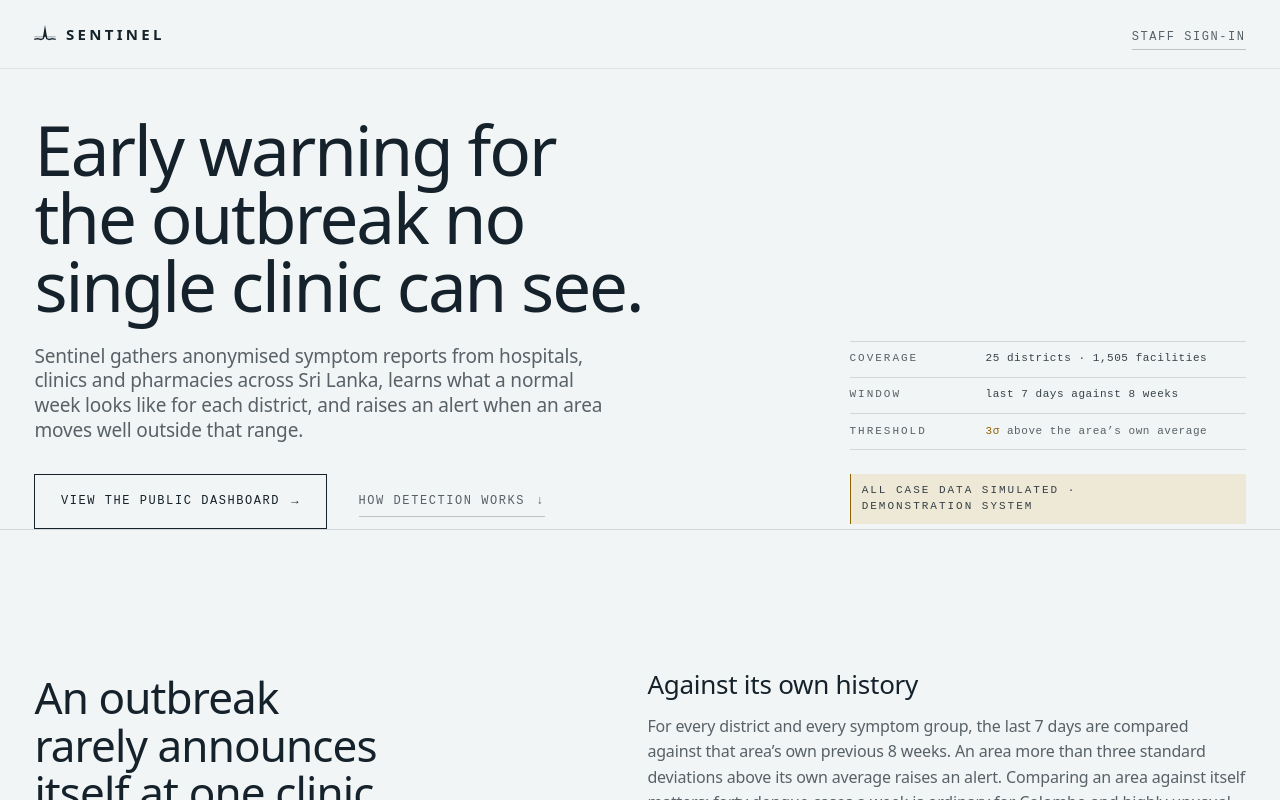
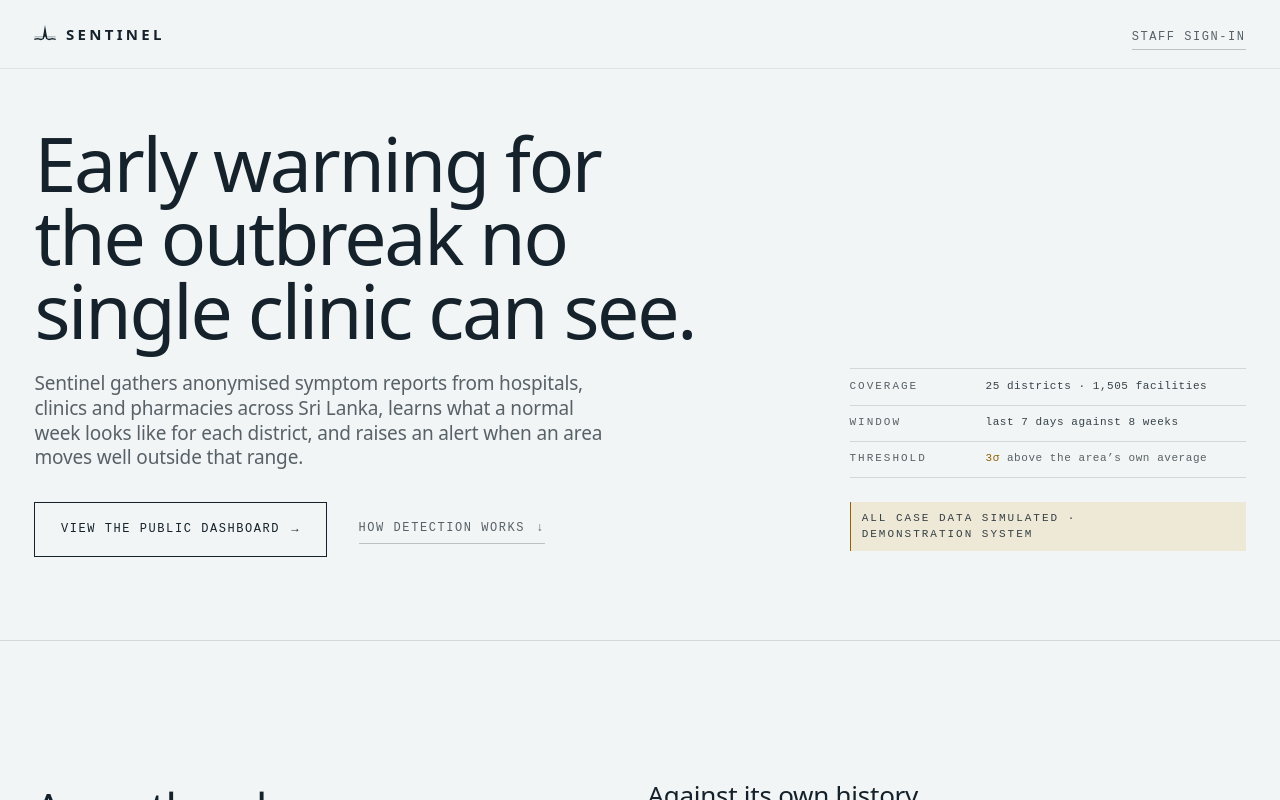
Before and after one commit to Rimaz17/sentinel, a React (Vite) app in the folder frontend/: page / in a window 1280 px wide. Shown: the top 800 px of the page. Built offline with nearby package versions, Linux system fonts and the light colour scheme.

Commit message:
style(landing): size the headline against its column, not the viewport

```diff
--- a/frontend/src/features/landing/sections/hero.css
+++ b/frontend/src/features/landing/sections/hero.css
@@ -1,5 +1,7 @@
+/* Generous on both sides: with no figure beneath it, the hero has the first
+   viewport to itself and the space is what gives it weight. */
 .hero {
-  padding-block: clamp(2rem, 1.4rem + 2.6vw, 3.5rem) 0;
+  padding-block: clamp(2.5rem, 1.6rem + 3.2vw, 4.5rem) clamp(3rem, 2rem + 4vw, 6rem);
 }
 
 .hero__inner {
@@ -10,13 +12,20 @@
 /* No max-width here. `ch` on this container resolves against its own 16px font,
    which on a phone clamps the whole column to about 235px and forces the
    headline into five lines and the action button outside its own box. The
-   measure belongs on the title, where `ch` scales with the display size. */
+   measure belongs on the title, where `ch` scales with the display size.
+
+   This is also the container the headline sizes itself against. */
 .hero__lede {
   min-width: 0;
+  container-type: inline-size;
+  container-name: lede;
 }
 
 .hero__title {
-  font-size: var(--step-display);
+  /* Single column: here the column IS the viewport, so vw is the honest unit.
+     The 5.8vw slope is chosen to meet the two-column value at the 60rem
+     breakpoint, so the headline does not jump size as the layout reflows. */
+  font-size: clamp(2.5rem, 5.8vw, 4rem);
   font-weight: var(--weight-medium);
   line-height: var(--leading-display);
   letter-spacing: var(--track-display);
@@ -94,6 +103,15 @@
 /* ---- Two columns once there is room ------------------------------------ */
 
 @media (min-width: 60rem) {
+  /* Two columns: the headline no longer spans the viewport, so it is sized
+     against its own column instead. 10.4cqw holds a constant ratio of column
+     width to type size, which is what keeps the headline at three even lines
+     all the way up. A viewport-fluid size drifts as the window narrows: at
+     1100px it produced a fourth line carrying only "no single". */
+  .hero__title {
+    font-size: clamp(2.5rem, 10.4cqw, 5rem);
+  }
+
   .hero__inner {
     grid-template-columns: minmax(0, 1.55fr) minmax(16rem, 0.85fr);
     align-items: end;
--- a/frontend/src/styles/type.css
+++ b/frontend/src/styles/type.css
@@ -19,10 +19,14 @@
   --font-mono: 'Geist Mono Variable', ui-monospace, 'Cascadia Code', 'Courier New', monospace;
 
   /* ---- Display ---------------------------------------------------------
-     Fluid from 360px to 1440px. The display ceiling is 5.25rem, under the
-     6rem cap; tracking tightens as size grows, because a grotesque set large
-     at default tracking reads loose. */
-  --step-display: clamp(2.375rem, 1.6rem + 3.4vw, 4.5rem);
+     The display size is NOT set here, because it is the one step in the scale
+     that does not belong to the viewport. The headline sits in a grid column
+     roughly half the viewport's width, and a viewport-fluid size makes the
+     ratio of column width to type size drift as the window narrows — which
+     changes where the real headline breaks. It is set in container units on
+     `.hero__title` instead, where that ratio stays fixed by construction.
+     Tracking still tightens as size grows, because a grotesque set large at
+     default tracking reads loose. */
   --step-title: clamp(1.75rem, 1.3rem + 2vw, 2.75rem);
   --step-section: clamp(1.25rem, 1.1rem + 0.7vw, 1.625rem);
   --step-body-lg: clamp(1.0625rem, 1rem + 0.3vw, 1.1875rem);
```
